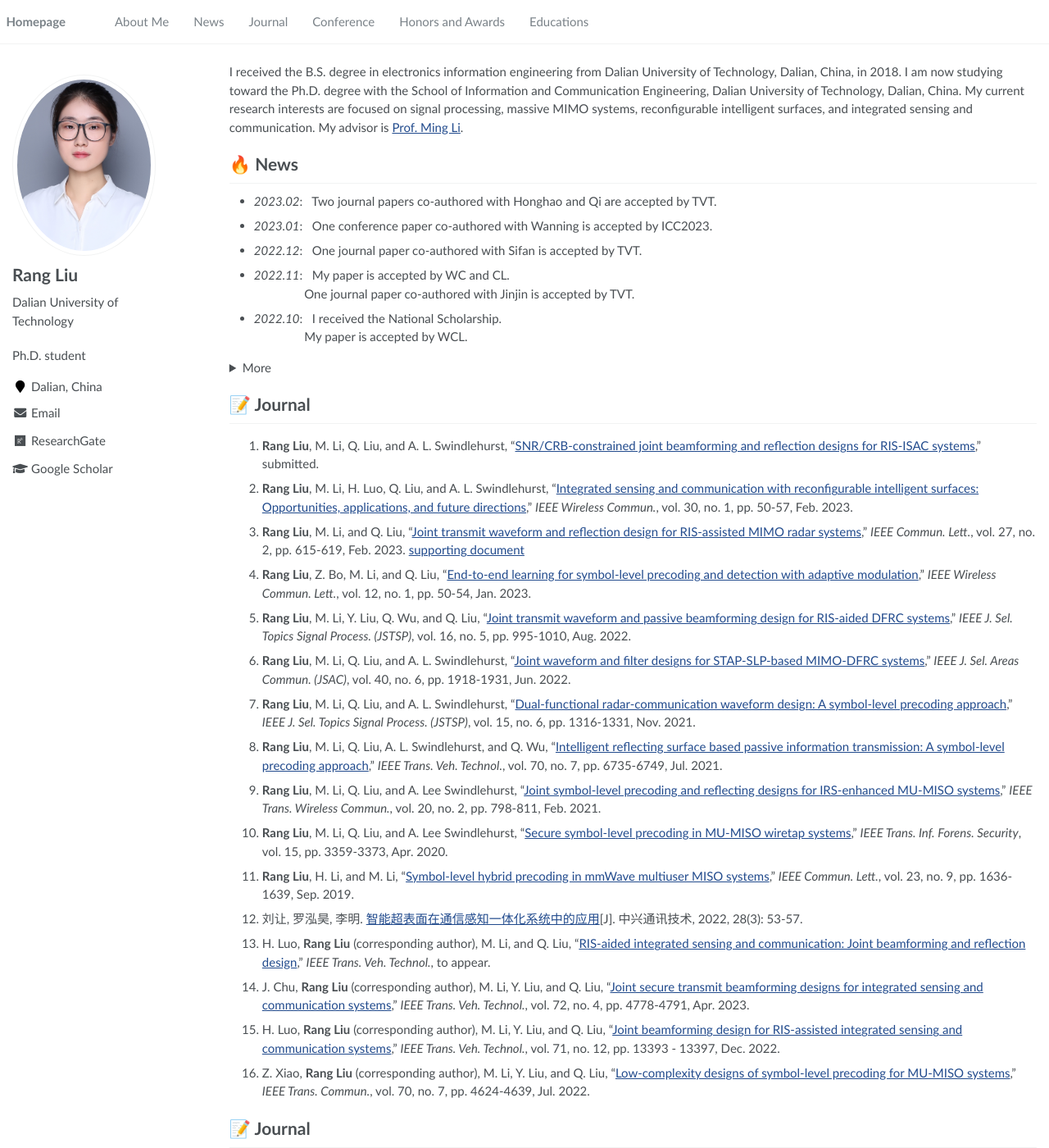
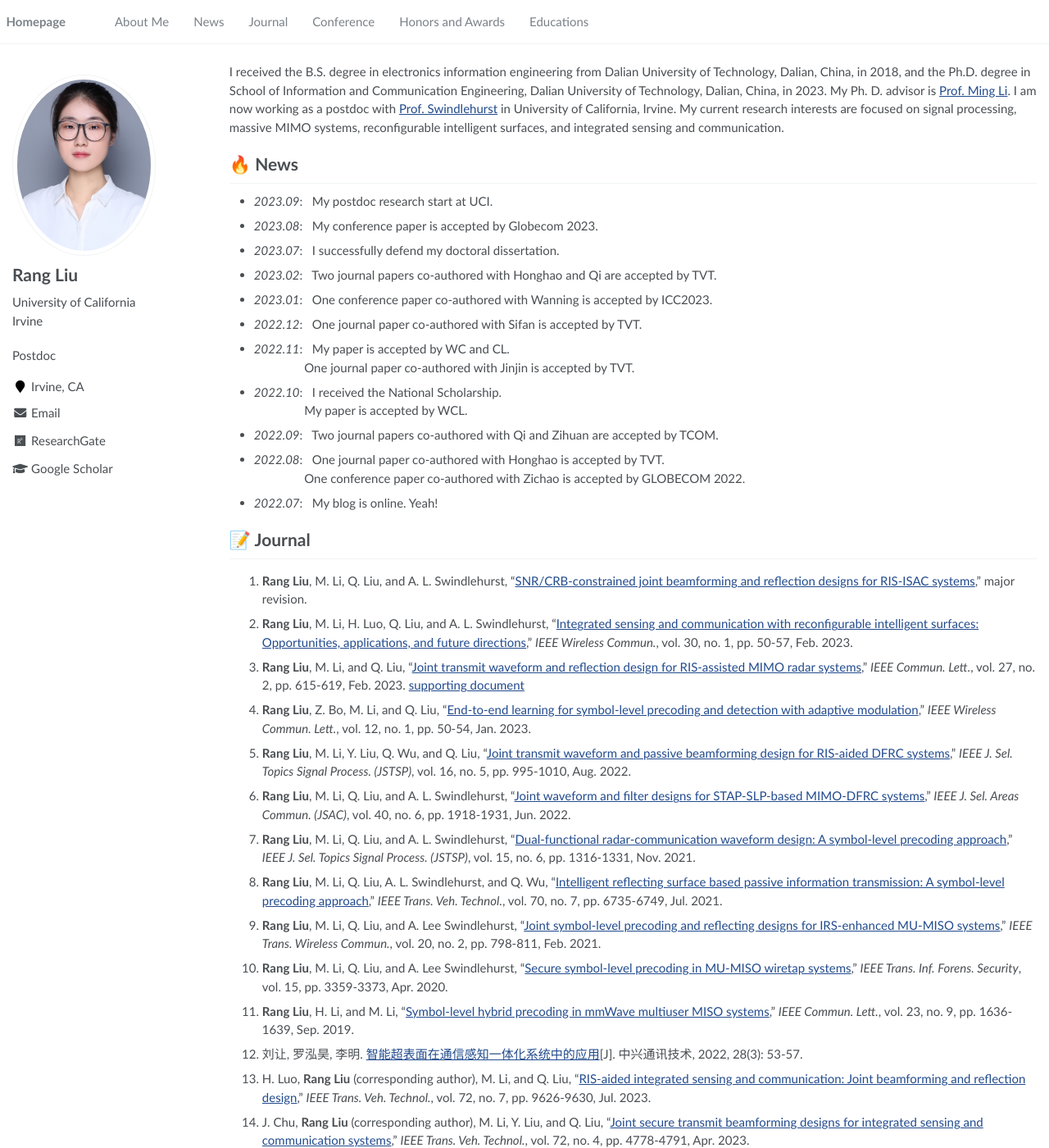
Before and after one commit to RangLiu0706/RangLiu0706.github.io, a Jekyll site: the page built from _pages/about.md, in a window 1280 px wide and 1400 px high. Shown: the whole window at 82% size. Built offline with Jekyll 4.4.1, drawn with Linux system fonts in a browser that asks for light colours; comment, search, counter and statistics services are not loaded; some of the changed text lies outside the part shown.

Commit message:
update0926

```diff
--- a/_config.yml
+++ b/_config.yml
@@ -7,7 +7,7 @@
 
 # Site Settings
 title                    : "Rang Liu"
-description              : "Ph.D. student"
+description              : "Postdoc"
 repository               : "RangLiu0706/RangLiu0706.github.io"
 google_scholar_stats_use_cdn : true
 
@@ -23,12 +23,12 @@ baidu_site_verification  :  # get baidu_site_verification from https://ziyuan.ba
 author:
   name             : "Rang Liu"
   avatar           : "images/Rang.jpg"
-  bio              : "Dalian University of Technology"
-  location         : "Dalian, China"
+  bio              : "University of California Irvine"
+  location         : "Irvine, CA"
   employer         :
   pubmed           :
   googlescholar    : "https://scholar.google.com/citations?user=YVZWuQcAAAAJ&hl=en"
-  email            : "liurang@mail.dlut.edu.cn"
+  email            : "rangl2@uci.edu"
   researchgate     :  "https://www.researchgate.net/profile/Rang-Liu-3"
   uri              :
   bitbucket        :
--- a/_pages/about.md
+++ b/_pages/about.md
@@ -17,14 +17,15 @@ redirect_from:
 
 <span class='anchor' id='about-me'></span>
 
-I received the B.S. degree in electronics information engineering from Dalian University of Technology, Dalian, China, in 2018.
-I am now studying toward the Ph.D. degree with the School of Information and Communication Engineering, Dalian University of Technology, Dalian, China.
+I received the B.S. degree in electronics information engineering from Dalian University of Technology, Dalian, China, in 2018, and the Ph.D. degree in School of Information and Communication Engineering, Dalian University of Technology, Dalian, China, in 2023. My Ph. D. advisor is [Prof. Ming Li](http://ice.dlut.edu.cn/LiMing/index_chinese.html). I am now working as a postdoc with [Prof. Swindlehurst](https://engineering.uci.edu/users/lee-swindlehurst) in University of California, Irvine.
 My current research interests are focused on signal processing, massive MIMO systems, reconfigurable intelligent surfaces, and integrated sensing and communication.
-My advisor is [Prof. Ming Li](http://ice.dlut.edu.cn/LiMing/index_chinese.html).
 
 
 # 🔥 News
 
+- *2023.09*: &nbsp; My postdoc research start at UCI.
+- *2023.08*: &nbsp; My conference paper is accepted by Globecom 2023.
+- *2023.07*: &nbsp; I successfully defend my doctoral dissertation.
 - *2023.02*: &nbsp; Two journal papers co-authored with Honghao and Qi are accepted by TVT.
 - *2023.01*: &nbsp; One conference paper co-authored with Wanning is accepted by ICC2023.
 - *2022.12*: &nbsp; One journal paper co-authored with Sifan is accepted by TVT.
@@ -34,20 +35,17 @@ One journal paper co-authored with Jinjin is accepted by TVT.
 - *2022.10*: &nbsp; I received the National Scholarship.
 <br>&nbsp;&nbsp;&nbsp;&nbsp;&nbsp;&nbsp;&nbsp;&nbsp;&nbsp;&nbsp;&nbsp;&nbsp;&nbsp;&nbsp;&nbsp;
 My paper is accepted by WCL.
-<details>
-<summary> More</summary>
 - *2022.09*: &nbsp; Two journal papers co-authored with Qi and Zihuan are accepted by TCOM.
 - *2022.08*: &nbsp; One journal paper co-authored with Honghao is accepted by TVT.
 <br>&nbsp;&nbsp;&nbsp;&nbsp;&nbsp;&nbsp;&nbsp;&nbsp;&nbsp;&nbsp;&nbsp;&nbsp;&nbsp;&nbsp;&nbsp;
 One conference paper co-authored with Zichao is accepted by GLOBECOM 2022.
 - *2022.07*: &nbsp; My blog is online. Yeah!
-</details>
 
 
 
 # 📝 Journal
 
-16. **Rang Liu**, M. Li, Q. Liu, and A. L. Swindlehurst, "[SNR/CRB-constrained joint beamforming and reflection designs for RIS-ISAC systems](https://arxiv.org/abs/2301.11134)," submitted.
+16. **Rang Liu**, M. Li, Q. Liu, and A. L. Swindlehurst, "[SNR/CRB-constrained joint beamforming and reflection designs for RIS-ISAC systems](https://arxiv.org/abs/2301.11134)," major revision.
 
 15. **Rang Liu**, M. Li, H. Luo, Q. Liu, and A. L. Swindlehurst, "[Integrated sensing and communication with reconfigurable intelligent surfaces: Opportunities, applications, and future directions](https://ieeexplore.ieee.org/document/10077119/)," *IEEE Wireless Commun.*, vol. 30, no. 1, pp. 50-57, Feb. 2023.
 
@@ -79,7 +77,7 @@ One conference paper co-authored with Zichao is accepted by GLOBECOM 2022.
 
 5. 刘让, 罗泓昊, 李明. [智能超表面在通信感知一体化系统中的应用](https://www.zte.com.cn/china/about/magazine/zte-communications/2022/cn202203/specialtopic/cn202202009.html)[J]. 中兴通讯技术, 2022, 28(3): 53-57.
 
-4. H. Luo, **Rang Liu** (corresponding author), M. Li, and Q. Liu, "[RIS-aided integrated sensing and communication: Joint beamforming and reflection design](https://ieeexplore.ieee.org/document/10052711/)," *IEEE Trans. Veh. Technol.*, to appear.
+4. H. Luo, **Rang Liu** (corresponding author), M. Li, and Q. Liu, "[RIS-aided integrated sensing and communication: Joint beamforming and reflection design](https://ieeexplore.ieee.org/document/10052711/)," *IEEE Trans. Veh. Technol.*, vol. 72, no. 7, pp. 9626-9630, Jul. 2023.
 
 3. J. Chu, **Rang Liu** (corresponding author), M. Li, Y. Liu, and Q. Liu, "[Joint secure transmit beamforming designs for integrated sensing and communication systems](https://ieeexplore.ieee.org/document/9968163)," *IEEE Trans. Veh. Technol.*, vol. 72, no. 4, pp. 4778-4791, Apr. 2023.
 
@@ -89,13 +87,16 @@ One conference paper co-authored with Zichao is accepted by GLOBECOM 2022.
 
 # 📝 Journal
 
-10. Q. Zhu, M. Li, **Rang Liu**, and Q. Liu, "[Joint transceiver beamforming and reflecting design for active RIS-aided ISAC systems](https://ieeexplore.ieee.org/document/10054402/)," *IEEE Trans. Veh. Technol.*, to appear.
+11. Q. Liu, Y. Zhu, M. Li, **Rang Liu**, Y. Liu, and Z. Lu,  "[DRL-based secrecy rate optimization for RIS-assisted secure ISAC systems](https://ieeexplore.ieee.org/document/10193812/)," *IEEE Trans. Veh. Technol.*, to appear.
+
+10. Q. Zhu, M. Li, **Rang Liu**, and Q. Liu, "[Joint transceiver beamforming and reflecting design for active RIS-aided ISAC systems](https://ieeexplore.ieee.org/document/10054402/)," *IEEE Trans. Veh. Technol.*, vol. 72, no. 7, pp. 9636-9640, Jul. 2023.
 
 
-9. S. Liu, **Rang Liu**, M. Li, Y. Liu, and Q. Liu, "[Joint BS-RIS-user association and beamforming design for RIS-assisted cellular networks](https://ieeexplore.ieee.org/document/9996967)," *IEEE Trans. Veh. Technol.*, to appear.
+9. S. Liu, **Rang Liu**, M. Li, Y. Liu, and Q. Liu, "[Joint BS-RIS-user association and beamforming design for RIS-assisted cellular networks](https://ieeexplore.ieee.org/document/9996967)," *IEEE Trans. Veh. Technol.*, vol. 72, no. 5, pp. 6113-6128, May 2023.
 
 
 8. P. Ni, M. Li, **Rang Liu**, and Q. Liu, "[Partially distributed beamforming design for RIS-aided cell-free  networks](https://ieeexplore.ieee.org/document/9847407)," *IEEE Trans. Veh. Technol.*, vol. 71, no. 12, pp. 13377 - 13381, Dec. 2022.
+
 
 7.	Q. Zhu, M. Li, **Rang Liu**, Y. Liu, and Q. Liu, "[Joint beamforming designs for active reconfigurable intelligent surface: A sub-connected array architecture](https://ieeexplore.ieee.org/document/9913498/)," *IEEE Trans. Commun.*, vol. 70, no. 11, pp. 7628-7643, Nov. 2022.
 
@@ -118,6 +119,9 @@ One conference paper co-authored with Zichao is accepted by GLOBECOM 2022.
 
 # 📝 Conference
 
+8. **Rang Liu**, M. Li, and Q. Liu, "[Joint transmit/receive antenna selection and beamforming design for ISAC systems]()," in *Proc. IEEE Global Commun. Conf. (GLOBECOM)*, Kuala Lumpur, Malaysia, Dec. 2023.
+
+
 7.	**Rang Liu**, M. Li, and A. L. Swindlehurst, "[Joint beamforming and reflection design for RIS-assisted ISAC systems](https://ieeexplore.ieee.org/document/9909807/)," in *Proc. European Signal Process. Conf. (EUSIPCO)*, Belgrade, Serbia, Aug. 2022, invited paper.
 
 
@@ -138,40 +142,47 @@ One conference paper co-authored with Zichao is accepted by GLOBECOM 2022.
 
 1.	**Rang Liu**, H. Li, Y. Guo, M. Li, and Q. Liu, "[Hybrid beamformer design with low-resolution phase shifters in MU-MISO SWIPT systems](https://ieeexplore.ieee.org/document/8555694)," in *Proc. Int. Conf. Wireless Commun. Signal Process. (WCSP)*, Hangzhou, China, Oct. 2018.
 
+
 # 📝 Conference
 
-17. W. Yang, **Rang Liu**, W. Cai, M. Li, and Q. Liu, "[Channel estimation and pilot allocation for practical RIS-aided wideband OFDMA systems]()," in *Proc. IEEE Int. Conf. Commun. (ICC)*, Rome, Italy, May 2023.
+19. H. Zhang, S. Liu, **Rang Liu**, M. Li, and Q. Liu, "[Distributed DRL based beamforming design for RIS-assisted multi-cell systems](), in *Proc. IEEE Global Commun. Conf. (GLOBECOM)*, Kuala Lumpur, Malaysia, Dec. 2023.
 
 
-16.	Z. Xiao, **Rang Liu**, M. Li, Y. Liu, and Q. Liu, "[Joint beamforming design in DFRC systems for wideband sensing and OFDM communications](https://ieeexplore.ieee.org/document/10001164)," in *Proc. IEEE Global Commun. Conf. (GLOBECOM)*, Rio de Janeiro, Brazil, Dec. 2022.
+18. W. Yang, **Rang Liu**, W. Cai, M. Li, and Q. Liu, "[Channel estimation and pilot allocation for practical RIS-aided wideband OFDMA systems]()," in *Proc. IEEE Int. Conf. Commun. (ICC)*, Rome, Italy, May 2023.
 
 
-15.	J. Chu, **Rang Liu**, Y. Liu, M. Li, and Q. Liu, "[Joint transmit beamforming design for secure communication and radar coexistence systems](https://ieeexplore.ieee.org/document/9771662)," in *IEEE Wireless Commun. Netw. Conf. Workshops (WCNCW)*, Austin, USA, Apr. 2022.
+17.	Z. Xiao, **Rang Liu**, M. Li, Y. Liu, and Q. Liu, "[Joint beamforming design in DFRC systems for wideband sensing and OFDM communications](https://ieeexplore.ieee.org/document/10001164)," in *Proc. IEEE Global Commun. Conf. (GLOBECOM)*, Rio de Janeiro, Brazil, Dec. 2022.
 
 
-14.	Y. Ma, **Rang Liu**, M. Li, Y. Liu, Q. Wu, and Q. Liu, "[Reflection and relay dual-functional RIS assisted MU-MISO systems](https://ieeexplore.ieee.org/document/9771713)," in *IEEE Wireless Commun. Netw. Conf. Workshops (WCNCW)*, Austin, USA, Apr. 2022.
+16.	J. Chu, **Rang Liu**, Y. Liu, M. Li, and Q. Liu, "[Joint transmit beamforming design for secure communication and radar coexistence systems](https://ieeexplore.ieee.org/document/9771662)," in *IEEE Wireless Commun. Netw. Conf. Workshops (WCNCW)*, Austin, USA, Apr. 2022.
 
 
-13.	Z. Xiao, **Rang Liu**, Y. Liu, M. Li, and Q. Liu, "[Low-complexity grouped symbol-level precoding for MU-MISO systems](https://ieeexplore.ieee.org/document/9685319)," in *Proc. IEEE Global Commun. Conf. (GLOBECOM)*, Madrid, Spain, Dec. 2021.
+15.	Y. Ma, **Rang Liu**, M. Li, Y. Liu, Q. Wu, and Q. Liu, "[Reflection and relay dual-functional RIS assisted MU-MISO systems](https://ieeexplore.ieee.org/document/9771713)," in *IEEE Wireless Commun. Netw. Conf. Workshops (WCNCW)*, Austin, USA, Apr. 2022.
 
 
-12.	W. Cai, **Rang Liu**, Y. Liu, M. Li, and Q. Liu, "[Joint beamforming designs for intelligent omni surface assisted wreless communication systems](https://ieeexplore.ieee.org/document/9685199)," in *Proc. IEEE Global Commun. Conf. (GLOBECOM)*, Madrid, Spain, Dec. 2021.
+14.	Z. Xiao, **Rang Liu**, Y. Liu, M. Li, and Q. Liu, "[Low-complexity grouped symbol-level precoding for MU-MISO systems](https://ieeexplore.ieee.org/document/9685319)," in *Proc. IEEE Global Commun. Conf. (GLOBECOM)*, Madrid, Spain, Dec. 2021.
 
 
-11.	P. Ni, **Rang Liu**, M. Li, and Q. Liu, "[Hybrid analog-digital beamforming in cooperative mmWave MIMO systems](https://ieeexplore.ieee.org/document/9685913)," in *Proc. IEEE Global Commun. Conf. (GLOBECOM)*, Madrid, Spain, Dec. 2021.
+13.	W. Cai, **Rang Liu**, Y. Liu, M. Li, and Q. Liu, "[Joint beamforming designs for intelligent omni surface assisted wreless communication systems](https://ieeexplore.ieee.org/document/9685199)," in *Proc. IEEE Global Commun. Conf. (GLOBECOM)*, Madrid, Spain, Dec. 2021.
+
+
+12.	P. Ni, **Rang Liu**, M. Li, and Q. Liu, "[Hybrid analog-digital beamforming in cooperative mmWave MIMO systems](https://ieeexplore.ieee.org/document/9685913)," in *Proc. IEEE Global Commun. Conf. (GLOBECOM)*, Madrid, Spain, Dec. 2021.
 
 
 
-10.	Q. Zhu, **Rang Liu**, Y. Liu, M. Li, and Q. Liu, "[Joint design of hybrid and reflection beamforming for RIS-aided mmWave MIMO communications](https://ieeexplore.ieee.org/document/9682008)," in *IEEE Globecom Workshops (GC Wkshps)*, Madrid, Spain, Dec. 2021.
+11.	Q. Zhu, **Rang Liu**, Y. Liu, M. Li, and Q. Liu, "[Joint design of hybrid and reflection beamforming for RIS-aided mmWave MIMO communications](https://ieeexplore.ieee.org/document/9682008)," in *IEEE Globecom Workshops (GC Wkshps)*, Madrid, Spain, Dec. 2021.
 
 
-9.	J. Chu, **Rang Liu**, Y. Liu, M. Li, and Q. Liu, "[AN-aided secure beamforming design for dual-functional radar-communication systems](https://ieeexplore.ieee.org/document/9538912)," in *IEEE/CIC Int. Conf. Commun. China (ICCC Workshops)*, Xiamen, China, Jul. 2021.
+10.	J. Chu, **Rang Liu**, Y. Liu, M. Li, and Q. Liu, "[AN-aided secure beamforming design for dual-functional radar-communication systems](https://ieeexplore.ieee.org/document/9538912)," in *IEEE/CIC Int. Conf. Commun. China (ICCC Workshops)*, Xiamen, China, Jul. 2021.
 
 
-8.	S. Liu, P. Ni, **Rang Liu**, Y. Liu, M. Li, and Q. Liu, "[BS-RIS-user association and beamforming designs for RIS-aided cellular networks](https://ieeexplore.ieee.org/document/9580193)," in *Proc. IEEE/CIC Int. Conf. Commun. China (ICCC)*, Xiamen, China, Jul. 2021.
+9.	S. Liu, P. Ni, **Rang Liu**, Y. Liu, M. Li, and Q. Liu, "[BS-RIS-user association and beamforming designs for RIS-aided cellular networks](https://ieeexplore.ieee.org/document/9580193)," in *Proc. IEEE/CIC Int. Conf. Commun. China (ICCC)*, Xiamen, China, Jul. 2021.
 
 
-7.	Q. Zhu, H. Li, **Rang Liu**, M. Li, and Q. Liu, "[Hybrid beamforming and passive reflection design for RIS-assisted mmWave MIMO systems](https://ieeexplore.ieee.org/document/9473829)," in *IEEE Int. Conf. Commun. Workshops (ICC Workshops)*, Montreal, Canada, Jun. 2021.
+8.	Q. Zhu, H. Li, **Rang Liu**, M. Li, and Q. Liu, "[Hybrid beamforming and passive reflection design for RIS-assisted mmWave MIMO systems](https://ieeexplore.ieee.org/document/9473829)," in *IEEE Int. Conf. Commun. Workshops (ICC Workshops)*, Montreal, Canada, Jun. 2021.
+
+
+7. W. Yang, H. Li, **Rang Liu**, M. Li, and Q. Liu, "[Channel estimation for practical IRS-assisted OFDM systems](https://ieeexplore.ieee.org/document/9419982)," in *IEEE Wireless Commun. Network Conf. Workshops (WCNCW)*, Nanjing, China, Apr. 2021.
 
 
 6.	W. Cai, **Rang Liu**, Y. Liu, M. Li, and Q. Liu, "[Intelligent reflecting surface assisted multi-cell multi-band wireless networks](https://ieeexplore.ieee.org/document/9417342)," in *Proc. IEEE Wireless Commun. Netw. Conf. (WCNC)*, Nanjing, China, Apr. 2021.
@@ -197,7 +208,7 @@ One conference paper co-authored with Zichao is accepted by GLOBECOM 2022.
 - *2022.10*: I received the National Scholarship.
 
 # 📖 Educations
-- *2020.09 - 2023.01 (now)*: Dalian University of Technology. Major in Information and Communication Engineering.
+- *2020.09 - 2023.09*: Dalian University of Technology. Major in Information and Communication Engineering.
 - *2014.09 - 2018.06*: Dalian University of Technology. Major in Electronic and Information Engineering.
 
  <script async src="//busuanzi.ibruce.info/busuanzi/2.3/busuanzi.pure.mini.js"></script>
```
